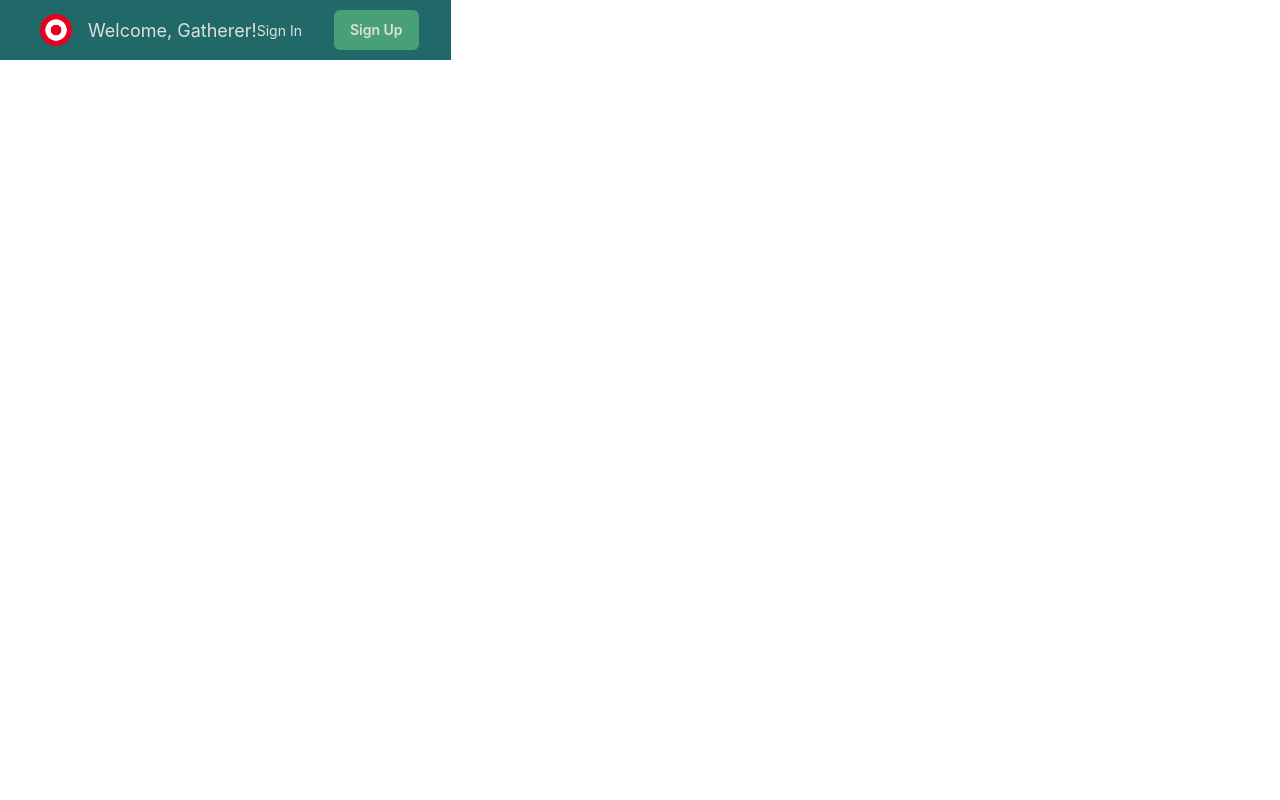
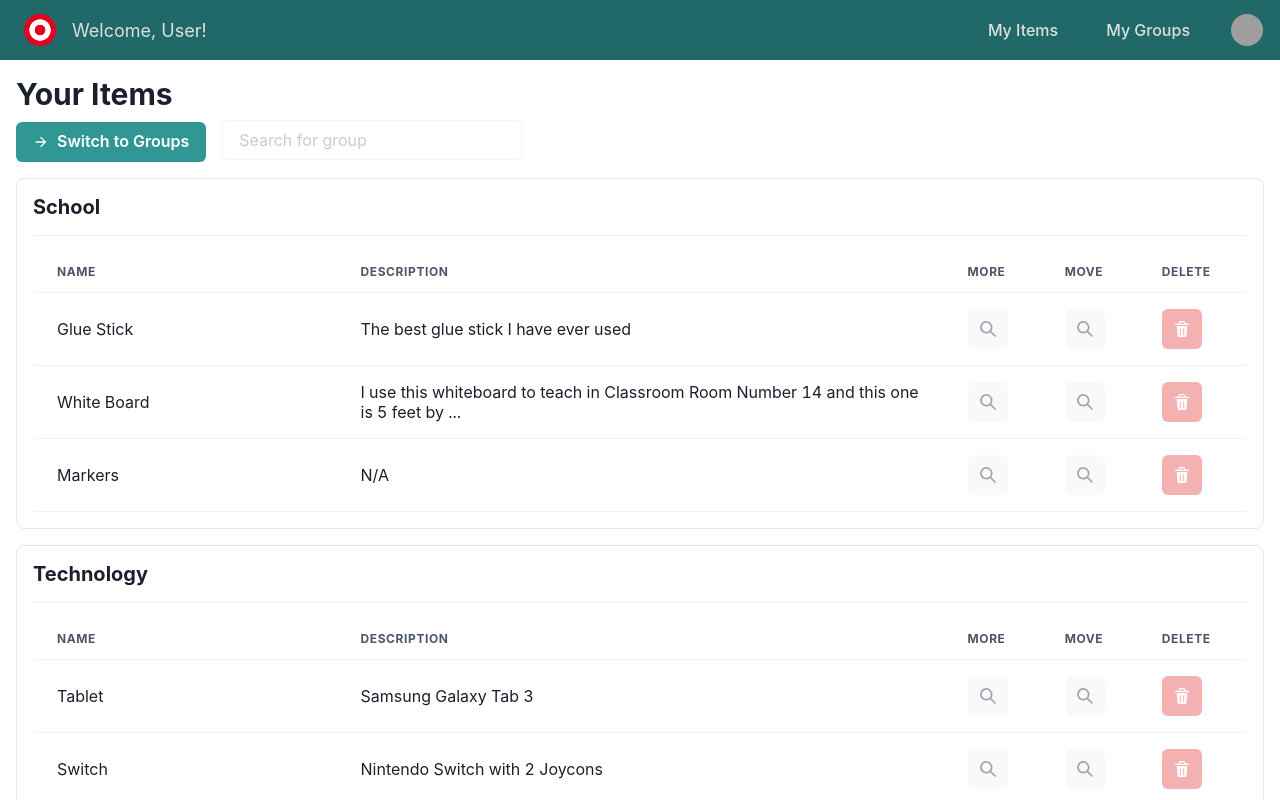
Before and after one commit to Gather307/Gather, a React (Vite) app in the folder frontend/: page /items in a window 1280 px wide. Shown: the top 800 px of the page. Built offline with nearby package versions, Linux system fonts and the light colour scheme; grey boxes are pictures that could not be loaded; the HTML template or start-up script is replaced by a standard one.

Commit message:
finished items page and item group

```diff
--- a/frontend/src/App.tsx
+++ b/frontend/src/App.tsx
@@ -3,11 +3,12 @@ import { ChakraProvider } from "@chakra-ui/react";
 import LoginPage from "./pages/LoginPage";
 import HomePage from "./pages/HomePage";
 import SignupPage from "./pages/SignupPage";
+import ItemsPage from './pages/ItemsPage';
 import NavbarSignedOut from "./components/NavbarSignedOut";
 import NavbarSignedIn from "./components/NavbarSignedIn";
 
 function App() {
-  const userIsSignedIn = false; // was testing but placeholder for our authentication logic
+  const userIsSignedIn = true; // was testing but placeholder for our authentication logic
 
   return (
     <ChakraProvider>
@@ -15,6 +16,7 @@ function App() {
         {userIsSignedIn ? <NavbarSignedIn /> : <NavbarSignedOut />}
         <Routes>
           <Route path="/" element={<HomePage />} /> {/* this is a dummy page */}
+          <Route path="/items" element={<ItemsPage />} />
           <Route path="/login" element={<LoginPage />} />
           <Route path="/signup" element={<SignupPage />} />
         </Routes>
--- /dev/null
+++ b/frontend/src/components/ItemGroup.tsx
@@ -0,0 +1,84 @@
+import React from "react";
+import {
+  Box,
+  Heading,
+  Table,
+  Tbody,
+  Td,
+  Th,
+  Thead,
+  Tr,
+  Divider,
+  IconButton,
+} from "@chakra-ui/react";
+import { SearchIcon, DeleteIcon } from "@chakra-ui/icons";
+
+type Item = {
+  name: string;
+  description: string;
+};
+
+type ItemGroupProps = {
+  category: string;
+  items: Item[];
+};
+
+const ItemGroup: React.FC<ItemGroupProps> = ({ category, items }) => {
+  return (
+    <Box p={4} borderWidth="1px" borderRadius="lg" width="full">
+      <Heading as="h2" size="md">
+        {category}
+      </Heading>
+      <Divider mt={4} mb={4} />
+      <Table variant="simple" width="full">
+        <Thead>
+          <Tr>
+            <Th width="25%">Name</Th>
+            <Th width="50%">Description</Th>
+            <Th width="8%">More</Th>
+            <Th width="8%">Move</Th>
+            <Th width="9%">Delete</Th>
+          </Tr>
+        </Thead>
+        <Tbody>
+          {items.length > 0 ? (
+            items.map((item, index) => (
+              <Tr key={index}>
+                <Td width="25%">{item.name}</Td>
+                <Td width="50%">{item.description}</Td>
+                <Td width="8%">
+                  <IconButton
+                    aria-label="More"
+                    icon={<SearchIcon />}
+                    isDisabled
+                  />
+                </Td>
+                <Td width="8%">
+                  <IconButton
+                    aria-label="Move"
+                    icon={<SearchIcon />}
+                    isDisabled
+                  />
+                </Td>
+                <Td width="9%">
+                  <IconButton
+                    aria-label="Delete"
+                    icon={<DeleteIcon />}
+                    colorScheme="red"
+                    isDisabled
+                  />
+                </Td>
+              </Tr>
+            ))
+          ) : (
+            <Tr>
+              <Td colSpan={5}>No items found.</Td>
+            </Tr>
+          )}
+        </Tbody>
+      </Table>
+    </Box>
+  );
+};
+
+export default ItemGroup;
--- a/frontend/src/components/NavbarSignedIn.tsx
+++ b/frontend/src/components/NavbarSignedIn.tsx
@@ -11,13 +11,16 @@ import {
   MenuDivider,
   HStack,
   Image,
-  Link
+  Link as ChakraLink
 } from '@chakra-ui/react';
 import logo from '../../public/target.png';
 import { ReactNode } from 'react';
+import { Link } from 'react-router-dom';
 
 const NavLink = ({ children, href = '#' }: { children: ReactNode, href?: string }) => (
-  <Link
+  <ChakraLink
+    as={Link}
+    to={href}
     px={2}
     py={1}
     rounded={'md'}
@@ -31,7 +34,7 @@ const NavLink = ({ children, href = '#' }: { children: ReactNode, href?: string
     style={{ fontWeight: '500' }}
   >
     {children}
-  </Link>
+  </ChakraLink>
 );
 
 const NavbarSignedIn = ({ userName = "User", userImage = "/path-to-user-image.png" }) => {
@@ -42,13 +45,13 @@ const NavbarSignedIn = ({ userName = "User", userImage = "/path-to-user-image.pn
         alignItems={'center'}
         justifyContent={'space-between'}>
         <Flex align="center" ml={2}>
-          <Link href="/">
+          <Link to="/">
             <Image src={logo} alt="Logo" boxSize="32px" mr={3} />
           </Link>
           <Text fontSize="lg" color={'#DCE1DE'} ml={1}>Welcome, {userName}!</Text>
         </Flex>
         <HStack spacing={8} alignItems={'center'}>
-          <NavLink href="#">My Items</NavLink>
+          <NavLink href="/items">My Items</NavLink>
           <NavLink href="#">My Groups</NavLink>
           <Menu>
             <MenuButton
--- /dev/null
+++ b/frontend/src/pages/ItemsPage.tsx
@@ -0,0 +1,81 @@
+import React from "react";
+import {
+  Box,
+  Button,
+  Flex,
+  Heading,
+  Input,
+  VStack,
+} from "@chakra-ui/react";
+import {ArrowForwardIcon} from "@chakra-ui/icons";
+import ItemGroup from "../components/ItemGroup";
+
+// Define the types for items
+type Item = {
+  name: string;
+  description: string;
+};
+
+type Items = {
+  School: Item[];
+  Technology: Item[];
+  Party: Item[];
+};
+
+const items: Items = {
+  School: [
+    { name: "Glue Stick", description: "The best glue stick I have ever used" },
+    {
+      name: "White Board",
+      description:
+        "I use this whiteboard to teach in Classroom Room Number 14 and this one is 5 feet by ...",
+    },
+    { name: "Markers", description: "N/A" },
+  ],
+  Technology: [
+    { name: "Tablet", description: "Samsung Galaxy Tab 3" },
+    { name: "Switch", description: "Nintendo Switch with 2 Joycons" },
+    { name: "Mario Kart 8", description: "N/A" },
+  ],
+  Party: [],
+};
+
+const ItemsPage: React.FC = () => {
+  return (
+    <Box w="100vw" p={4}>
+      <Flex direction="column" minH="100vh" width="full">
+        <Box mb={4} width="full">
+          <Heading as="h1" size="lg">
+            Your Items
+          </Heading>
+          <Button
+            leftIcon={<ArrowForwardIcon />}
+            colorScheme="teal"
+            variant="solid"
+            mr={4}
+          >
+            Switch to Groups
+          </Button>
+          <Input
+            placeholder="Search for group"
+            width="300px"
+            mt={2}
+            isDisabled
+          />
+        </Box>
+
+        <VStack spacing={4} flex="1" align="stretch" width="full">
+            {Object.keys(items).map((category) => (
+                <ItemGroup
+                key={category}
+                category={category}
+                items={items[category as keyof Items]}
+                />
+            ))}
+        </VStack>
+      </Flex>
+    </Box>
+  );
+};
+
+export default ItemsPage;
```
Also changed, not shown: frontend/src/pages/HomePage.tsx (+15 -13 lines), 1 other file (tests, documents, lock files or other folders).
